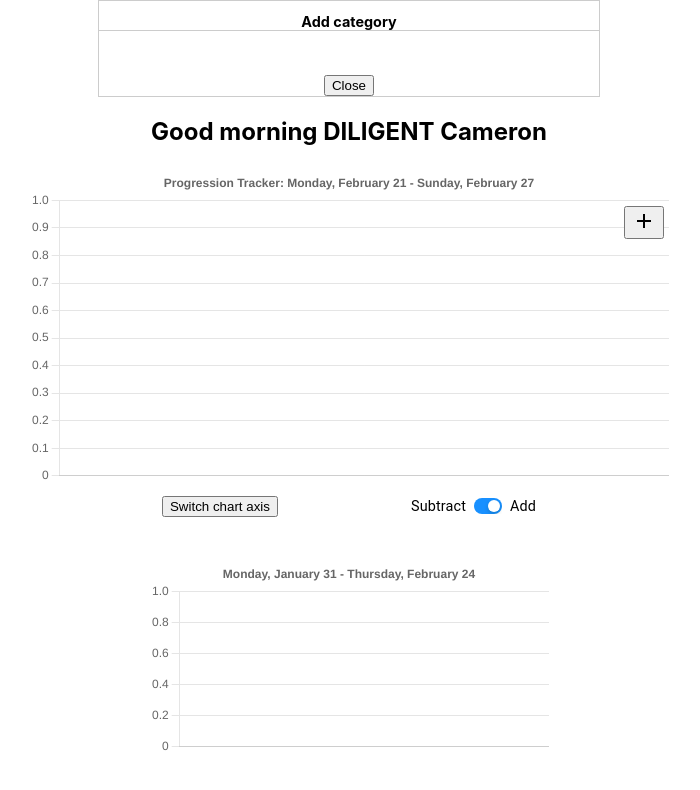
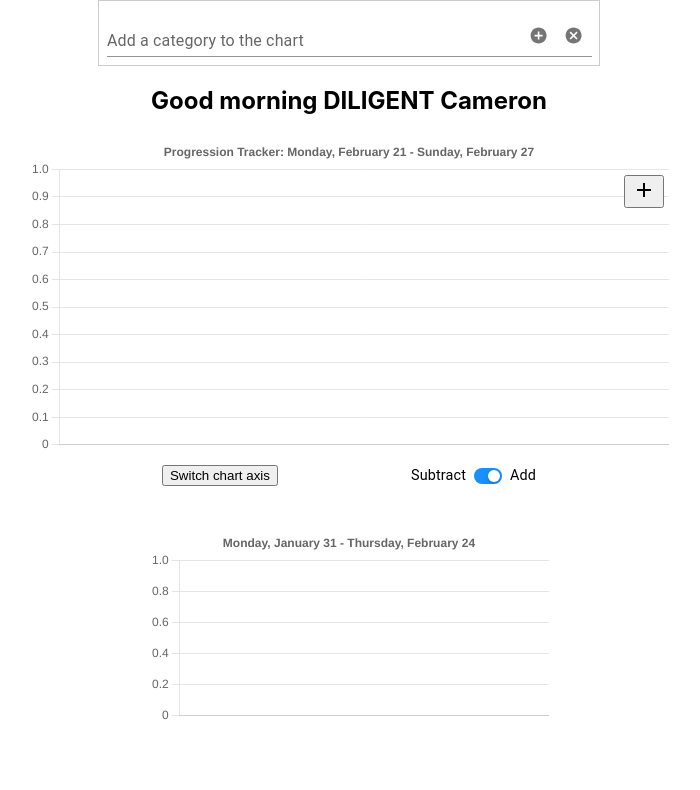
Before and after one commit to cameronpartee/Tracker, a React (Create React App) app: page / in a window 1280 px wide. Both pictures are taken after a click on the button 935 px from the left and 125 px from the top of the page. Shown: the top 790 px of the page, without its empty margins (291-991 px from the left). Built offline with nearby package versions, Linux system fonts and the light colour scheme; no server answers.

Commit message:
Update the add category modal

```diff
--- /dev/null
+++ b/src/components/AddChartLabel.js
@@ -0,0 +1,55 @@
+import React from "react";
+import IconButton from "@mui/material/IconButton";
+import Input from "@mui/material/Input";
+import InputLabel from "@mui/material/InputLabel";
+import InputAdornment from "@mui/material/InputAdornment";
+import FormControl from "@mui/material/FormControl";
+import CancelIcon from "@mui/icons-material/Cancel";
+import AddCircleIcon from "@mui/icons-material/AddCircle";
+
+const AddChartLabel = (props) => {
+  const [values, setValues] = React.useState({
+    password: "",
+  });
+
+  const handleChange = (prop) => (event) => {
+    setValues({ ...values, [prop]: event.target.value });
+  };
+
+  const handleAddChartLabelClick = () => {
+    setValues({ ...values });
+  };
+
+  return (
+    <FormControl sx={{ m: 1, width: "48ch" }} variant="standard">
+      <InputLabel style={{ fontSize: "1em" }}>
+        Add a category to the chart
+      </InputLabel>
+      <Input
+        type="text"
+        value={values.password}
+        onChange={handleChange("password")}
+        endAdornment={
+          <InputAdornment position="end">
+            <IconButton
+              aria-label="add icon"
+              onClick={handleAddChartLabelClick}
+            >
+              <AddCircleIcon
+                style={{ fontSize: "0.8em", marginBottom: "10px" }}
+              />
+            </IconButton>
+            <IconButton
+              aria-label="cancel icon"
+              onClick={() => props.hide(false)}
+            >
+              <CancelIcon style={{ fontSize: "0.8em", marginBottom: "10px" }} />
+            </IconButton>
+          </InputAdornment>
+        }
+      />
+    </FormControl>
+  );
+};
+
+export default AddChartLabel;
--- a/src/components/Layout/Modal.js
+++ b/src/components/Layout/Modal.js
@@ -1,5 +1,6 @@
 import React from "react";
 import style from "../../style/modal.module.css";
+import AddChartLabel from "../AddChartLabel";
 
 export default class Modal extends React.Component {
   render() {
@@ -8,17 +9,7 @@ export default class Modal extends React.Component {
     }
     return (
       <div className={style.Modal} id="modal">
-        <h2 className={style.ModalTitle}>Add category</h2>
-        <div className={style.Content}>{this.props.children}</div>
-        <div className={style.Actions}>
-          <button
-            onClick={(e) => {
-              this.props.hide(false);
-            }}
-          >
-            Close
-          </button>
-        </div>
+        <AddChartLabel hide={this.props.hide} />
       </div>
     );
   }
```
